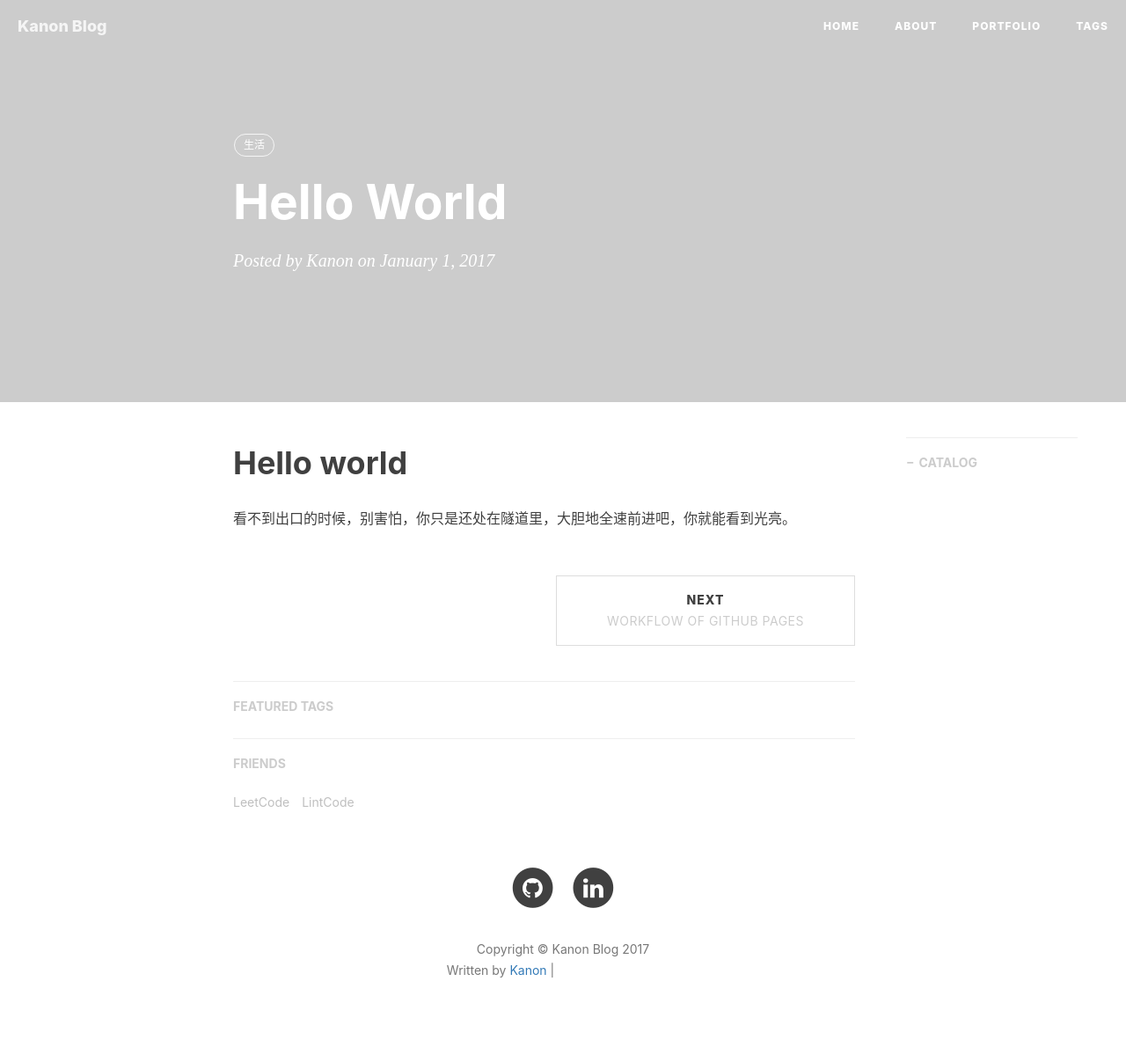
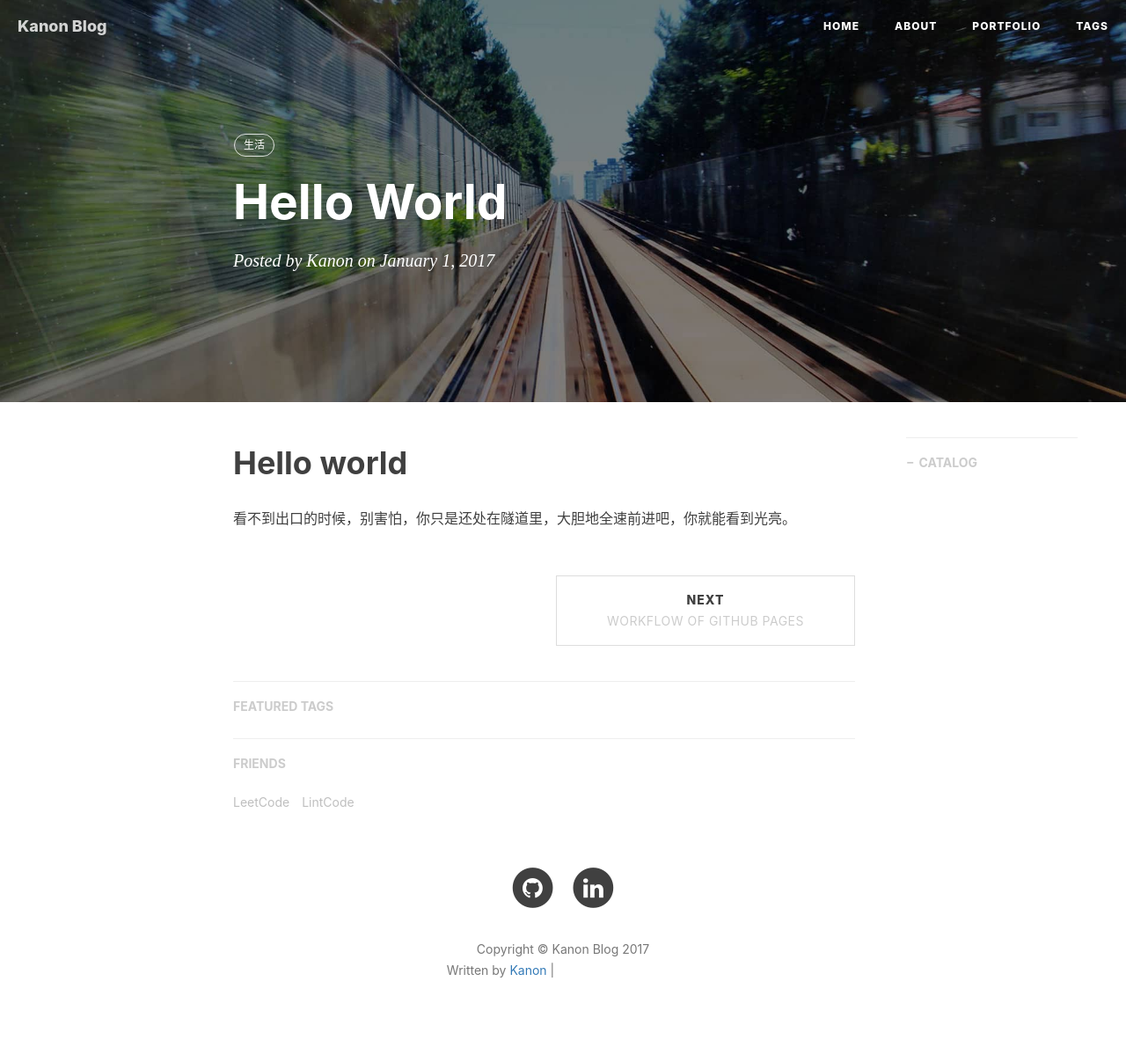
Before and after one commit to kanonjz/kanonjz.github.io, a Jekyll site: the page built from _posts/2017-01-01-hello-world.md, in a window 1280 px wide. Shown: the whole page at 88% size. Built offline with Jekyll 4.4.1, drawn with Linux system fonts in a browser that asks for light colours; nearby versions of some CDN libraries; comment, search, counter and statistics services are not loaded; grey boxes are pictures that could not be loaded.

Commit message:
Update 2017-01-01-hello-world.md

```diff
--- a/_posts/2017-01-01-hello-world.md
+++ b/_posts/2017-01-01-hello-world.md
@@ -4,7 +4,7 @@
 subtitle:   ""
 date:       2017-01-01
 author:     "Kanon"
-header-img: "img/post-bg-2015.jpg"
+header-img: "/img/post-bg-2015.jpg"
 catalog: true
 tags:
     - 生活
```
